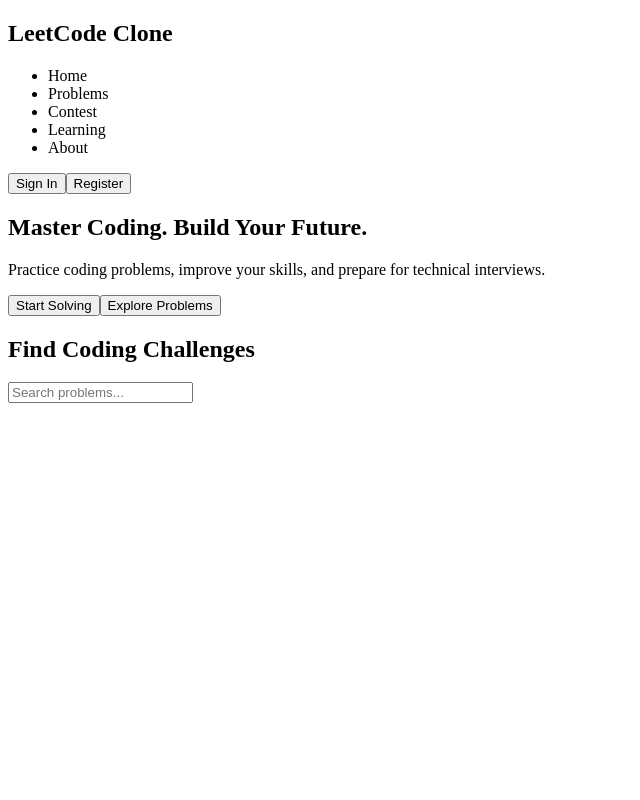
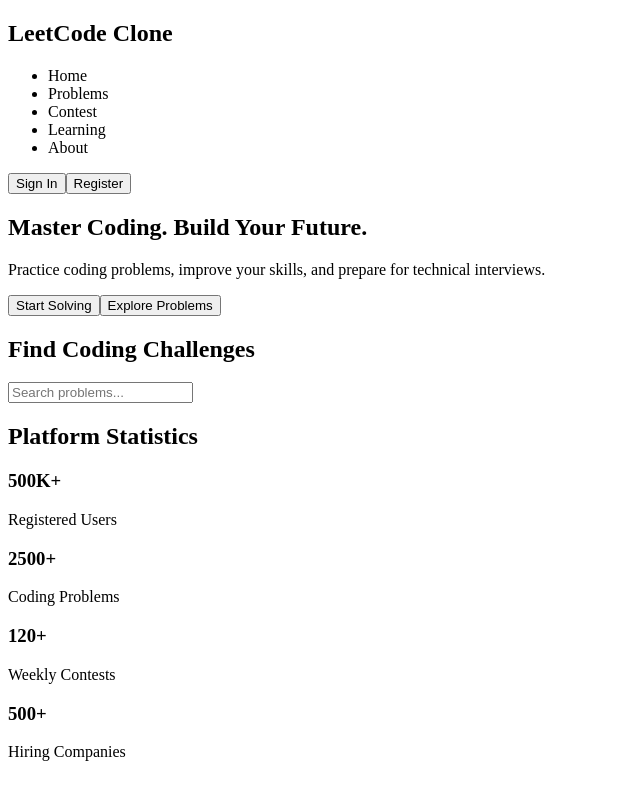
Before and after one commit to svk-vasanthkumar/React--Leetcode, a React (Vite) app: page / in a window 1280 px wide. Shown: the whole page, without its empty margins (0-640 px from the left). Built offline with nearby package versions, Linux system fonts and the light colour scheme.

Commit message:
Created Stats component

```diff
--- a/src/App.jsx
+++ b/src/App.jsx
@@ -1,6 +1,7 @@
 import Navbar from "./components/Navbar";
 import Hero from "./components/Hero";
 import Search from "./components/Search";
+import Stats from "./components/Stats";
 
 function App() {
   return (
@@ -8,6 +9,7 @@
       <Navbar />
       <Hero />
       <Search />
+      <Stats />
     </>
   );
 }
--- /dev/null
+++ b/src/components/Stats.jsx
@@ -0,0 +1,31 @@
+function Stats() {
+  return (
+    <section>
+      <h2>Platform Statistics</h2>
+
+      <div>
+        <div>
+          <h3>500K+</h3>
+          <p>Registered Users</p>
+        </div>
+
+        <div>
+          <h3>2500+</h3>
+          <p>Coding Problems</p>
+        </div>
+
+        <div>
+          <h3>120+</h3>
+          <p>Weekly Contests</p>
+        </div>
+
+        <div>
+          <h3>500+</h3>
+          <p>Hiring Companies</p>
+        </div>
+      </div>
+    </section>
+  );
+}
+
+export default Stats;
```
